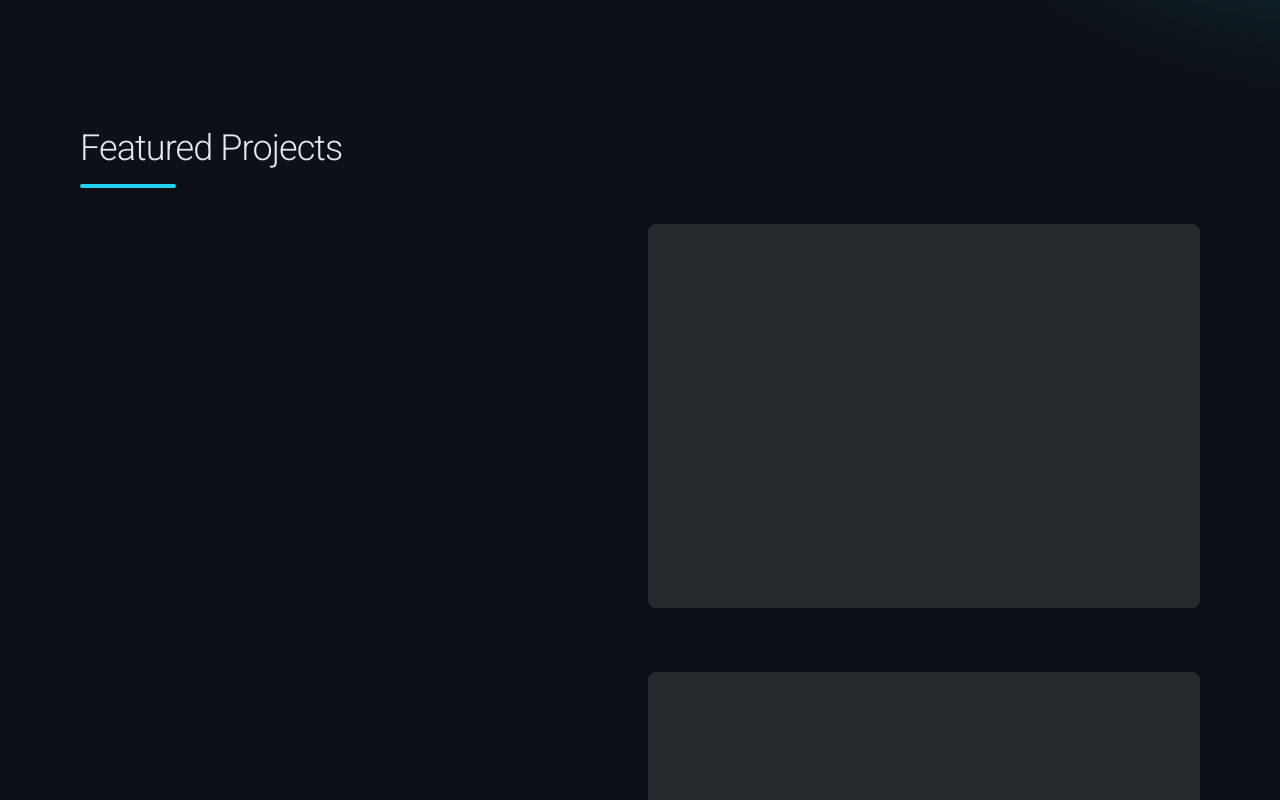
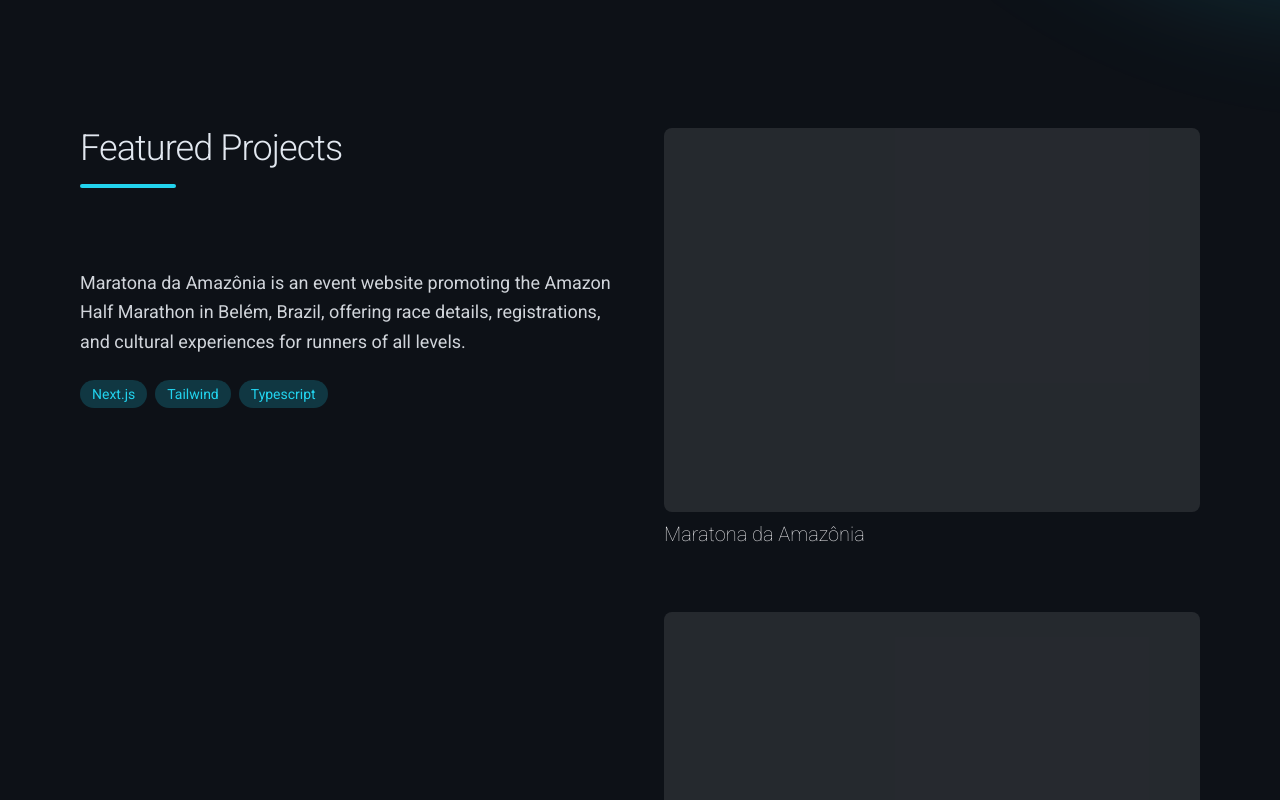
Before and after one commit to LucasFigueiredo504/Next-Frontend-Portifolio, a Next.js app: page / in a window 1280 px wide. Shown: the part 800-1600 px from the top of the page. Built offline with nearby package versions, Linux system fonts and the light colour scheme.

Commit message:
feat: improved-project-section-behaviour

```diff
--- a/src/components/projects/Projects.tsx
+++ b/src/components/projects/Projects.tsx
@@ -1,40 +1,157 @@
+"use client";
+import { useState, useRef, useEffect } from "react";
 import { projectList } from "../../lib/lists";
 import { ProjectCard } from "./ProjectCard";
 import { ArrowRight } from "lucide-react";
 
+// Define the project type based on your data structure
+interface Project {
+  title: string;
+  content?: string;
+  technologies?: string[];
+  githubUrl?: string;
+  liveUrl?: string;
+  imageUrl?: string;
+}
+
 export function Projects() {
+  const [activeProject, setActiveProject] = useState<Project | null>(null);
+  const projectRefs = useRef<(HTMLDivElement | null)[]>([]);
+
+  useEffect(() => {
+    const observerOptions: IntersectionObserverInit = {
+      root: null,
+      rootMargin: "0px 0px -80% 0px",
+      threshold: 0,
+    };
+
+    const observerCallback: IntersectionObserverCallback = (entries) => {
+      const intersectingEntries = entries
+        .filter((entry) => entry.isIntersecting)
+        .map((entry) => {
+          const projectIndex = projectRefs.current.indexOf(
+            entry.target as HTMLDivElement
+          );
+          return {
+            entry,
+            projectIndex,
+            boundingRect: entry.boundingClientRect,
+          };
+        })
+        .filter(({ projectIndex }) => projectIndex !== -1)
+        .sort((a, b) => a.boundingRect.top - b.boundingRect.top);
+
+      if (intersectingEntries.length > 0) {
+        const topProject = intersectingEntries[0];
+        setActiveProject(projectList[topProject.projectIndex] as Project);
+      }
+    };
+
+    const observer = new IntersectionObserver(
+      observerCallback,
+      observerOptions
+    );
+
+    projectRefs.current.forEach((ref) => {
+      if (ref) {
+        observer.observe(ref);
+      }
+    });
+
+    return () => {
+      observer.disconnect();
+    };
+  }, []);
+
   return (
-    <section className="relative w-full py-24 md:py-32 " id="projects">
+    <section className="relative w-full py-24 md:py-32" id="projects">
       <div className="container mx-auto max-w-6xl">
-        <div className="grid grid-cols-1 sm:grid-cols-2 mx-auto px-4 gap-4">
-          <div className="font-3xl">
-            <div className="mb-16 sticky top-10">
+        <div className="grid grid-cols-1 lg:grid-cols-2 mx-auto px-4 gap-12">
+          <div className="lg:sticky lg:top-10 lg:h-fit">
+            <div className="mb-20">
               <h2 className="text-4xl font-light tracking-tight text-primary">
                 Featured Projects
               </h2>
               <div className="w-24 h-1 bg-accent mt-4 rounded-full" />
             </div>
+
+            <div className="transition-all duration-500 ease-in-out">
+              {activeProject ? (
+                <div className="space-y-6 opacity-100">
+                  {activeProject.content && (
+                    <p className="text-lg text-gray-300 leading-relaxed">
+                      {activeProject.content}
+                    </p>
+                  )}
+
+                  {activeProject.technologies &&
+                    activeProject.technologies.length > 0 && (
+                      <div className="flex flex-wrap gap-2">
+                        {activeProject.technologies.map(
+                          (tech: string, index: number) => (
+                            <span
+                              key={index}
+                              className="px-3 py-1 text-sm bg-accent/20 text-accent rounded-full"
+                            >
+                              {tech}
+                            </span>
+                          )
+                        )}
+                      </div>
+                    )}
+
+                  {(activeProject.githubUrl || activeProject.liveUrl) && (
+                    <div className="flex gap-4">
+                      {activeProject.githubUrl && (
+                        <a
+                          href={activeProject.githubUrl}
+                          target="_blank"
+                          rel="noopener noreferrer"
+                          className="inline-flex items-center gap-2 text-accent hover:text-accent/80 transition-colors"
+                        >
+                          View Code
+                          <ArrowRight size={16} />
+                        </a>
+                      )}
+                      {activeProject.liveUrl && (
+                        <a
+                          href={activeProject.liveUrl}
+                          target="_blank"
+                          rel="noopener noreferrer"
+                          className="inline-flex items-center gap-2 text-accent hover:text-accent/80 transition-colors"
+                        >
+                          Live Demo
+                          <ArrowRight size={16} />
+                        </a>
+                      )}
+                    </div>
+                  )}
+                </div>
+              ) : (
+                <div className="opacity-50">
+                  <p className="text-lg text-gray-400">
+                    Scroll through the projects to see details
+                  </p>
+                </div>
+              )}
+            </div>
           </div>
-          <div className="flex flex-col gap-16 mt-24">
-            <div className="w-full h-96 bg-white/10 rounded-lg"></div>
-            <div className="w-full h-96 bg-white/10 rounded-lg"></div>
-            <div className="w-full h-96 bg-white/10 rounded-lg"></div>
-            <div className="w-full h-96 bg-white/10 rounded-lg"></div>
+
+          <div className="flex flex-col gap-16">
+            {projectList.map((project: Project, i: number) => (
+              <div
+                key={i}
+                ref={(el: HTMLDivElement | null) =>
+                  (projectRefs.current[i] = el)
+                }
+                className="flex flex-col gap-2 w-full scroll-project-item"
+              >
+                <div className="bg-white/10 w-full h-96 rounded-lg transition-all duration-300 hover:bg-white/15" />
+                <h3 className="text-xl font-thin">{project.title}</h3>
+              </div>
+            ))}
           </div>
         </div>
-        {/* Project Grid */}
-        {/* <div className="grid grid-cols-1 sm:grid-cols-2 md:grid-cols-3 lg:grid-cols-4 px-4 gap-4">
-          {projectList.map((project, i) => (
-            <ProjectCard
-              coverImage={project.image}
-              link={project.link}
-              title={project.title}
-              technology={project.technology}
-              content={project.content}
-              key={i}
-            />
-          ))}
-        </div> */}
 
         {/* GitHub CTA Button */}
         {/* <div className="text-center mt-20">
--- a/src/lib/lists.ts
+++ b/src/lib/lists.ts
@@ -69,30 +69,47 @@ export const projectList = [
   {
     image: cardBattle,
     link: "https://lucastheldl.github.io/CardBattle/",
-    title: "Card Battle",
-    technology: ["React", "Styled components", "Typescript", "Firebase"],
-    content: "Jogo de batalha entre cartas colecionáveis",
+    title: "Maratona da Amazônia",
+    technologies: ["Next.js", "Tailwind", "Typescript"],
+    content:
+      "Maratona da Amazônia is an event website promoting the Amazon Half Marathon in Belém, Brazil, offering race details, registrations, and cultural experiences for runners of all levels.",
   },
   {
     image: shirtShop,
     link: "https://master-tables.vercel.app/",
     title: "RPG Manager",
-    technology: ["Next.js", "Typescript", "Drizzle", "Node.js", "Tailwind"],
-    content: "Website para gerenciamento de rpg com tabelas dinâmicas",
+    technologies: [
+      "Next.js",
+      "Typescript",
+      "Drizzle",
+      "Node.js",
+      "Tailwind",
+      "PostgreSQL",
+    ],
+    content:
+      "Website para gerenciamento de campanhas rpg com criação e gerenciamento de elementos utilizando tabelas dinâmicas",
   },
   {
     image: pomodoro,
-    link: "https://lucastheldl.github.io/IgnitePomodoro/",
-    title: "Timer Pomodoro",
-    technology: ["React", "Typescript", "Styled components"],
-    content: "Aplicação de gerenciamento de tarefas usando timer",
+    link: "https://tickzi.com",
+    title: "Tickzi",
+    technologies: [
+      "Next.js",
+      "React Native",
+      "Typescript",
+      "Tailwind",
+      "Drizzle",
+    ],
+    content:
+      "Tickzi is a Brazilian ticketing platform that enables users to buy, transfer, and manage event tickets securely through a modern web and mobile interface",
   },
   {
     image: githubBlog,
     link: "https://lucastheldl.github.io/GithubBlog/",
-    title: "Tech Blog Github",
-    technology: ["React", "Typescript", "CSS modules"],
-    content: "Blog para documentar minhas postagens de tecnologia",
+    title: "Global Discounting",
+    technologies: ["Next.js", "Typescript", "Tailwind"],
+    content:
+      "Global Discounting is a digital financial platform that provides companies with innovative solutions to unlock cash flow and manage licensing agreements efficiently.",
   } /*,
   {
     image: booksCollection,
```
